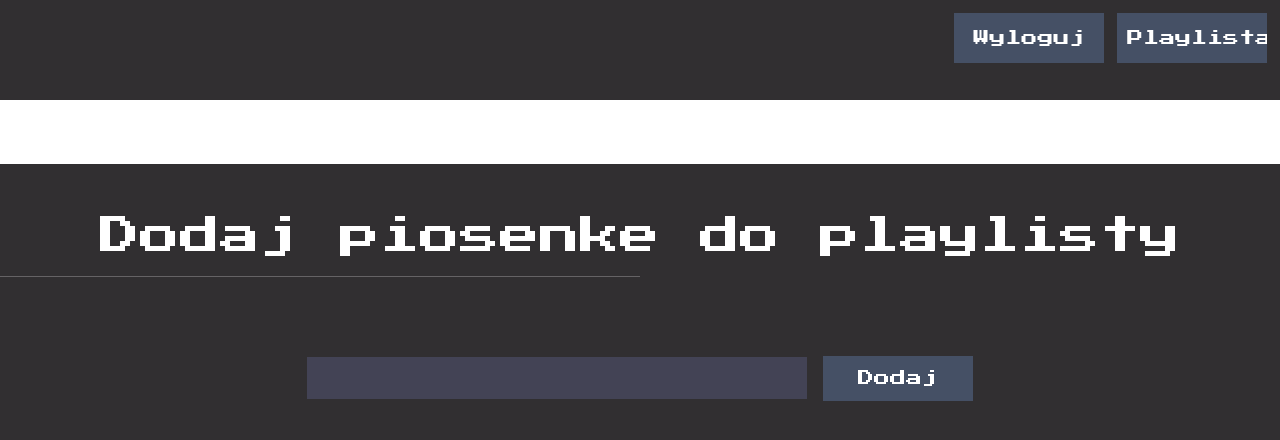
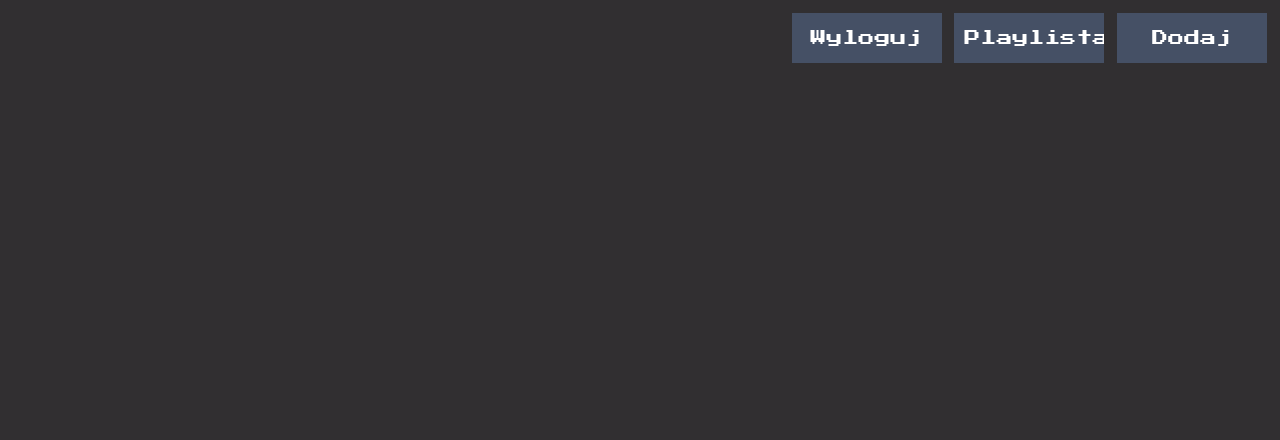
Before and after one commit to Fibner/Radiowezel, a PHP site: page / in a window 1280 px wide. Shown: the top 440 px of the page. Run offline with PHP 8.4, Linux system fonts and the light colour scheme; a user stored in the database is signed in.

Commit message:
Poprawa css-a indexa

```diff
--- a/index.php
+++ b/index.php
@@ -22,21 +22,15 @@
 
 <body>
     <div id="menu-section">
+        <div id="add-div" class="menu-button-div">
+            <input type="button" class="Pbutton" name="button" id="add-button" value="Dodaj" />
+        </div>
         <div id="playlist-div" class="menu-button-div">
-            <input type="button" class="Pbutton" name="button" value="Playlista" />
+            <input type="button" class="Pbutton" name="button" id="playlist-button" value="Playlista" />
         </div>
         <div id="logout-div" class="menu-button-div">
-            <input type="button" class="Wbutton" name="button" value="Wyloguj" />
+            <input type="button" class="Wbutton" name="button" id="logout-button" value="Wyloguj" />
         </div>
-    </div>
-
-
-    <div id="link">
-        <br><br>
-        <h1>Dodaj piosenke do playlisty</h1>
-        <hr>
-        <input type="text" name="link" id="link"  class="lin">
-        <input type="button" class="Lbutton" name="button" value="Dodaj" />
     </div>
 
     <script src="src/js/jquery-3.6.0.js"></script>
--- a/src/js/index-page.js
+++ b/src/js/index-page.js
@@ -1,5 +1,11 @@
 window.onload = function(){
     document.querySelector("#logout-button").addEventListener("click", logOut);
+    document.querySelector("#playlist-button").addEventListener("click", function(){
+        location.href = "pages/playlist";
+    });
+    document.querySelector("#add-button").addEventListener("click", function(){
+        location.href = "pages/addsong";
+    });
     // document.querySelector("#musicPlayer").addEventListener("click", musicPlayer);
 }
 
@@ -22,3 +28,8 @@
         }
     })
 }
+
+function goTo(pageLink){
+    alert(pageLink);
+    location.href = "pages/"+pageLink;
+}
```
